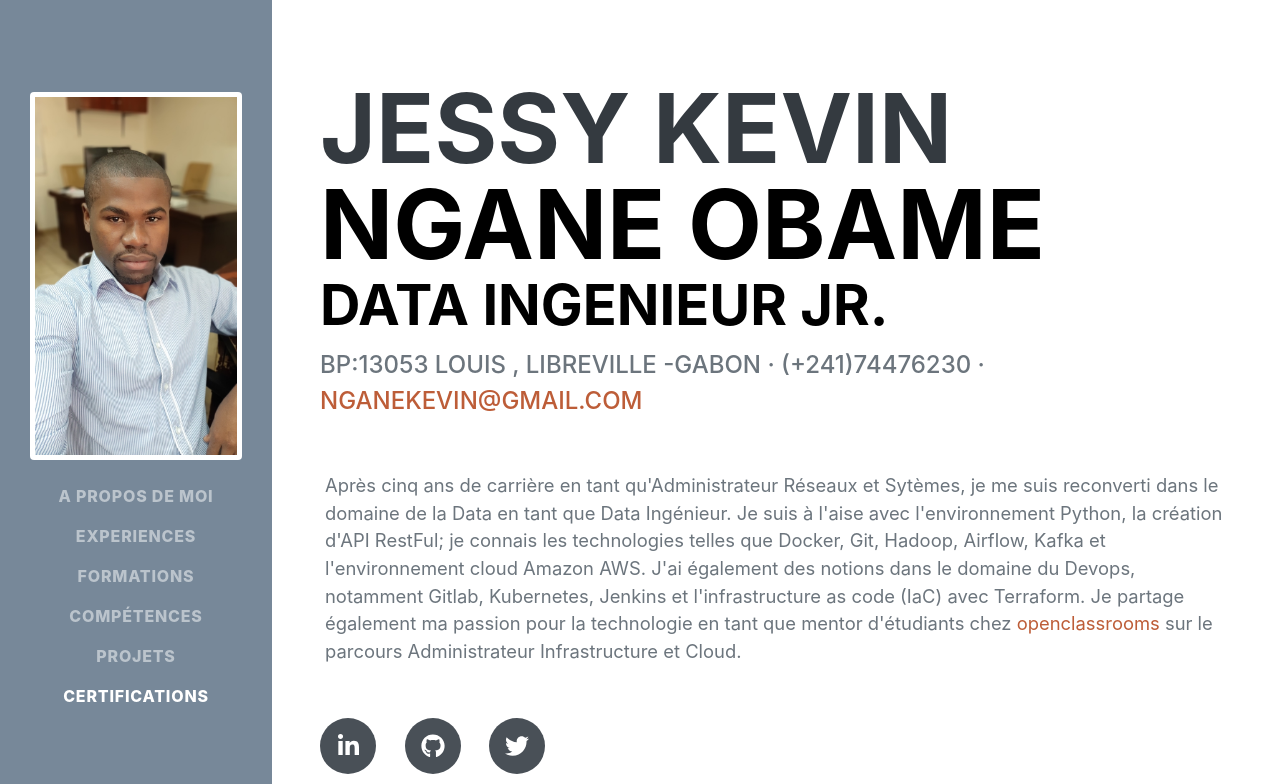
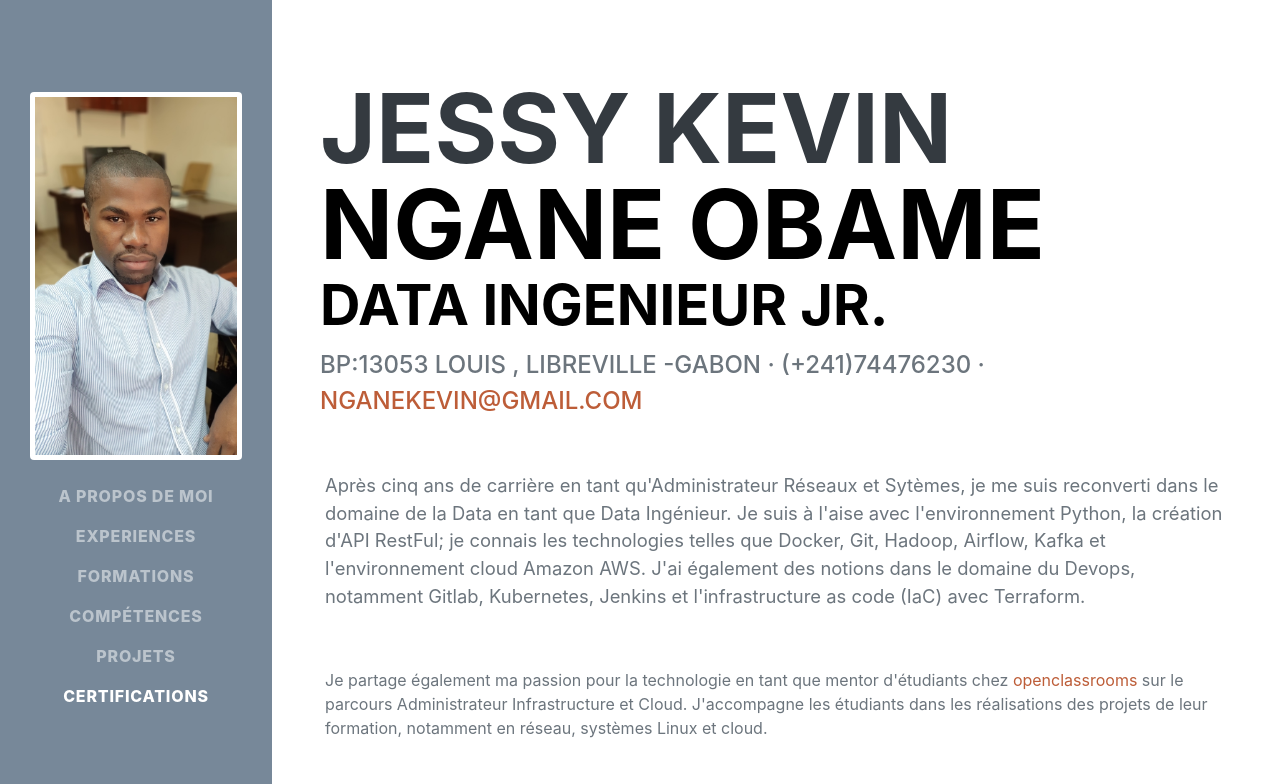
Before and after one commit to obame/obame.github.io, a plain HTML site: page index.html in a window 1280 px wide. Shown: the top 784 px of the page. Drawn offline with nearby package versions, Linux system fonts and the light colour scheme; a web font is replaced by a local one.

Commit message:
Modifying of index.html

```diff
--- a/index.html
+++ b/index.html
@@ -49,7 +49,10 @@
                     </div>
                     <p class="lead mb-5">Après cinq ans de carrière en tant qu'Administrateur Réseaux et Sytèmes, je me suis reconverti dans le domaine de la Data en tant que Data Ingénieur.
 					Je suis à l'aise avec l'environnement Python, la création d'API RestFul; je connais les technologies telles que Docker, Git, Hadoop, Airflow, Kafka et l'environnement cloud Amazon AWS. J'ai également des notions dans le domaine du Devops, notamment Gitlab, Kubernetes, Jenkins et l'infrastructure as code (IaC) avec Terraform.
-                    Je partage également ma passion pour la technologie en tant que mentor d'étudiants chez  <a href="https://openclassrooms.com/fr/">openclassrooms</a> sur le parcours Administrateur Infrastructure et Cloud.</p>
+                    <p>
+                    Je partage également ma passion pour la technologie en tant que mentor d'étudiants chez  <a href="https://openclassrooms.com/fr/">openclassrooms</a> sur le parcours Administrateur Infrastructure et Cloud. J'accompagne les étudiants dans les réalisations des projets de leur formation, notamment en réseau, systèmes Linux et cloud.
+                    </p>
+                    </p>
                     <div class="social-icons">
                         <a class="social-icon" href="https://www.linkedin.com/in/jessy-kevin-ngane-obame-302a0864/"><i class="fab fa-linkedin-in"></i></a>
                         <a class="social-icon" href="https://github.com/obame"><i class="fab fa-github"></i></a>
```
